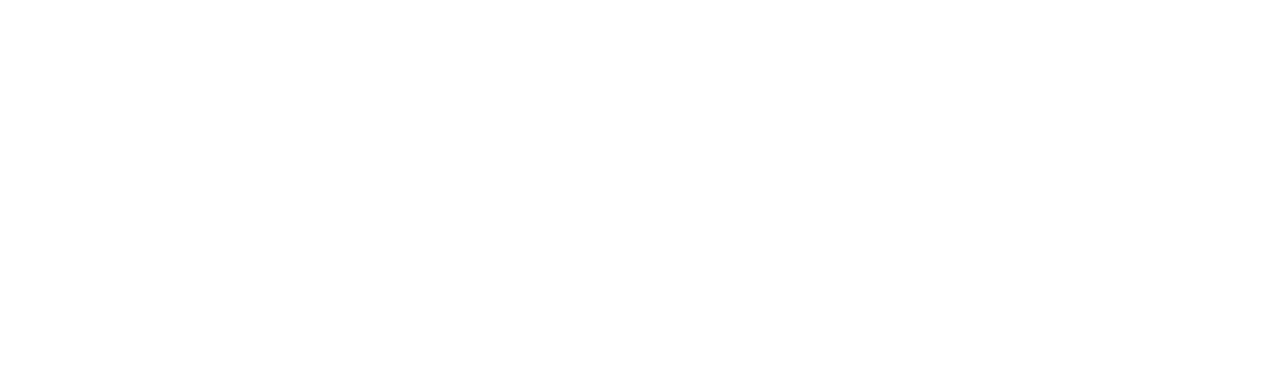
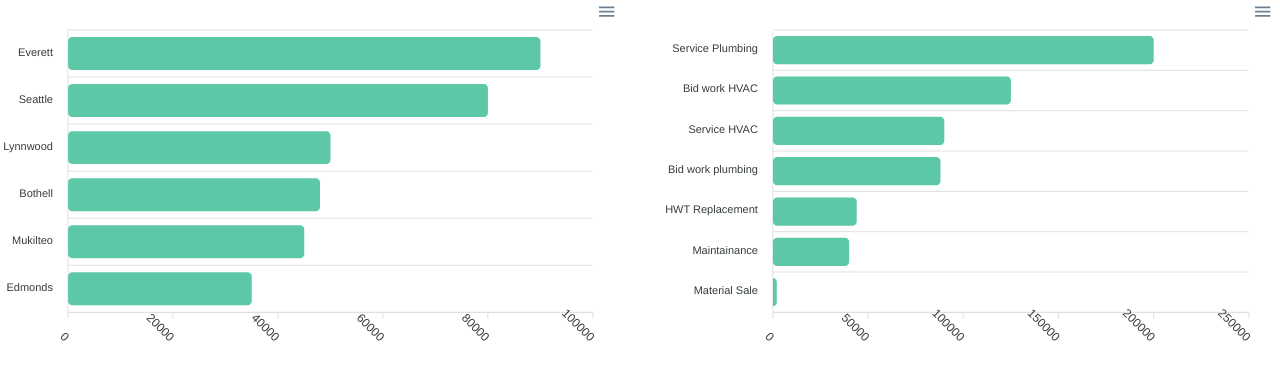
Before and after one commit to utkarsh48/redesigned-enigma-34, a React (Create React App) app: page /dashboard in a window 1280 px wide. Shown: the top 380 px of the page. Built offline with nearby package versions, Linux system fonts and the light colour scheme.

Commit message:
basic charts

```diff
--- a/package.json
+++ b/package.json
@@ -6,7 +6,9 @@
     "@testing-library/jest-dom": "^5.16.1",
     "@testing-library/react": "^12.1.2",
     "@testing-library/user-event": "^13.5.0",
+    "apexcharts": "^3.32.0",
     "react": "^17.0.2",
+    "react-apexcharts": "^1.3.9",
     "react-dom": "^17.0.2",
     "react-router-dom": "^6.1.1",
     "react-scripts": "5.0.0",
--- a/src/assets/css/Dashboard.css
+++ b/src/assets/css/Dashboard.css
@@ -0,0 +1,9 @@
+::root{
+  --accent-01: #41bf99;
+}
+
+.charts{
+  display: grid;
+  grid-template-columns: 1fr 1fr;
+  grid-gap: 2rem;
+}
--- /dev/null
+++ b/src/components/Charts.jsx
@@ -0,0 +1,87 @@
+import React from 'react';
+import Chart from "react-apexcharts";
+
+
+
+export default function Charts(props){
+
+  const demos = {
+    1: {
+      series: [{
+        data: [90000, 80000, 50000, 48000, 45000, 35000]
+      }],
+      options: {
+        fill:{
+          colors: ["#41bf99"]
+        },
+        chart: {
+          type: 'bar',
+          height: 350
+        },
+        plotOptions: {
+          bar: {
+            borderRadius: 4,
+            horizontal: true,
+          }
+        },
+        dataLabels: {
+          enabled: false
+        },
+        xaxis: {
+          categories: ['Everett', 'Seattle', 'Lynnwood', 'Bothell', 'Mukilteo', 'Edmonds'],
+          labels: {
+            rotate: 45,
+            rotateAlways: true,
+            offsetY: 12
+          }
+        },
+        yaxis: {
+          min: 0,
+          max: 100000,
+        }
+      }
+    },
+    2: {
+      series: [{
+        data: [200000, 125000, 90000, 88000, 44000, 40000, 2000]
+      }],
+      options: {
+        fill:{
+          colors: ["#41bf99"]
+        },
+        chart: {
+          type: 'bar',
+          height: 350
+        },
+        plotOptions: {
+          bar: {
+            borderRadius: 4,
+            horizontal: true,
+          }
+        },
+        dataLabels: {
+          enabled: false
+        },
+        xaxis: {
+          categories: ['Service Plumbing', 'Bid work HVAC', 'Service HVAC', 'Bid work plumbing', 'HWT Replacement', 'Maintainance', "Material Sale"],
+          labels: {
+            rotate: 45,
+            rotateAlways: true,
+            offsetY: 12
+          }
+        },
+        yaxis: {
+          min: 0,
+          max: 250000,
+        }
+      }
+    }
+  };
+
+
+  return (
+    <div className="charts">
+      <Chart options={demos[1].options} series={demos[1].series} type="bar" height={350} />
+      <Chart options={demos[2].options} series={demos[2].series} type="bar" height={350} />
+    </div>);
+}
--- a/src/components/Dashboard.jsx
+++ b/src/components/Dashboard.jsx
@@ -1,7 +1,10 @@
 import React from 'react';
-import "../assets/css/LoginPage.css";
+import "../assets/css/Dashboard.css";
+import Charts from "./Charts";
+
 
 export default function Dashboard(props){
-
-  return (<div></div>);
+  return (
+    <Charts />
+  );
 }
```
Also changed, not shown: src/components/Banner.jsx (added), 1 other file (tests, documents, lock files or other folders).
